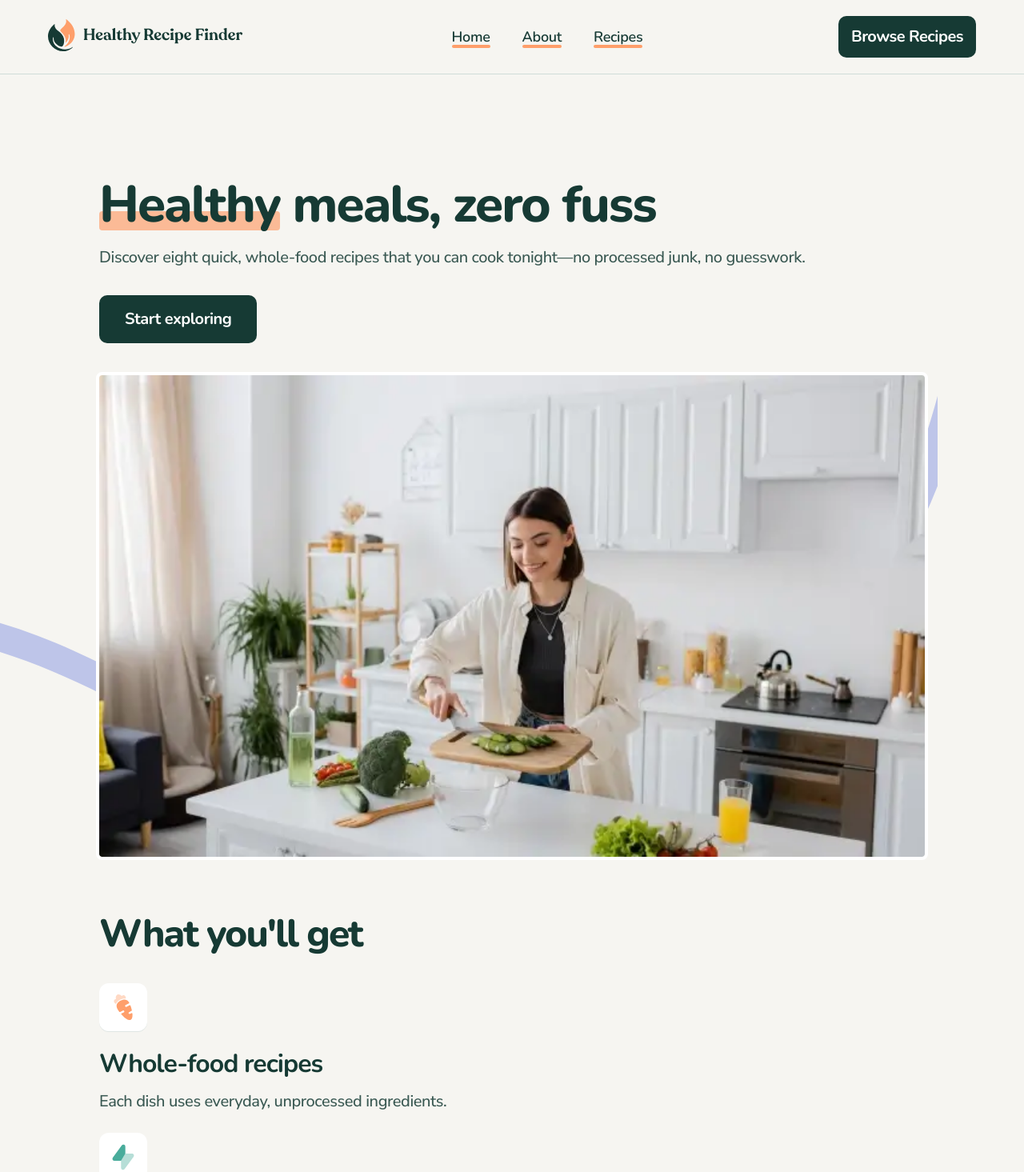
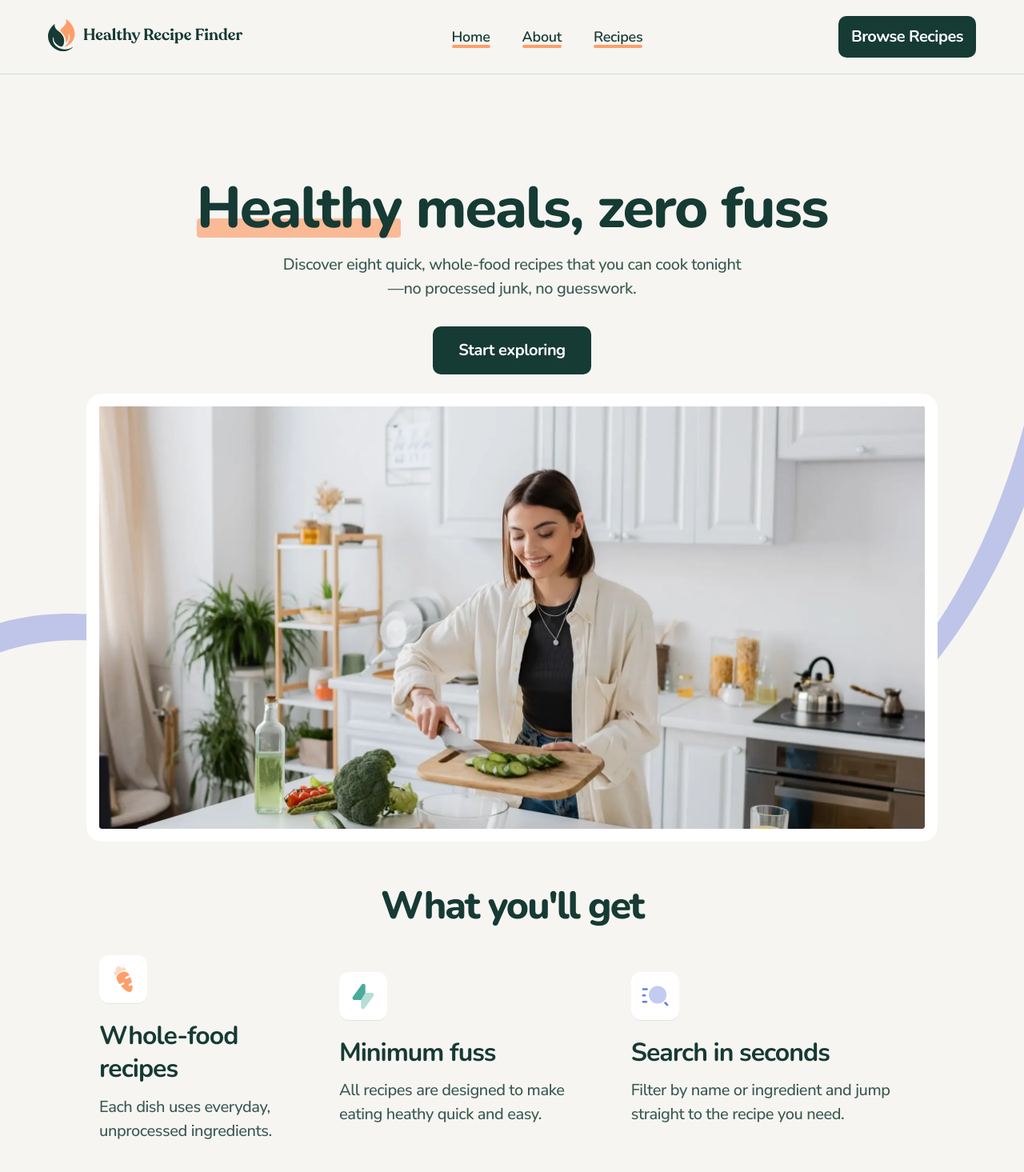
Before and after one commit to maishamir/recipe-finder, a React (Vite) app: page / in a window 1280 px wide. Shown: the top 1465 px of the page at 80% size. Built offline with nearby package versions, Linux system fonts and the light colour scheme.

Commit message:
style homepage for desktop

```diff
--- a/src/components/ReadyCTA/ReadyCTA.scss
+++ b/src/components/ReadyCTA/ReadyCTA.scss
@@ -8,6 +8,8 @@
     text-align: center;
     border-radius: 1rem;
     margin-top: 1rem;
+
+
 
     @include tablet {
         position: relative;
@@ -40,6 +42,10 @@
 
         }
 
+    }
+
+    @include desktop {
+        margin-top: 6rem;
     }
 
 
--- a/src/pages/Home/Home.jsx
+++ b/src/pages/Home/Home.jsx
@@ -1,5 +1,6 @@
 import React from 'react'
 import heroImg from "/assets/images/image-home-hero-small.webp";
+import heroImgLg from "/assets/images/image-home-hero-large.webp";
 import carrotIcon from "/assets/images/icon-whole-food-recipes.svg";
 import boltIcon from "/assets/images/icon-minimum-fuss.svg";
 import searchIcon from "/assets/images/icon-search-in-seconds.svg";
@@ -18,13 +19,20 @@ function Home() {
     return (
         <div className='home'>
             <section className='home__hero'>
+                <div className="home__hero-text">
                     <h1 className='home__hero-title'><span className="healthy">Healthy</span> meals, zero fuss</h1>
-                <p className='home__hero-subtitle'>Discover eight quick, whole-food recipes that you can cook tonight&mdash;no processed junk, no guesswork.</p>
+                    <p className='home__hero-subtitle home__hero-subtitle--mob'>Discover eight quick, whole-food recipes that you can cook tonight&mdash;no processed junk, no guesswork.</p>
+                    <p className='home__hero-subtitle home__hero-subtitle--dk'>Discover eight quick, whole-food recipes that you can cook tonight<br />&mdash;no processed junk, no guesswork.</p>
                     <button className='home__hero-cta' onClick={() => navigate("/recipes")}>Start exploring</button>
+                </div>
 
                 <div className="home__hero-img">
                     <img src={squiggle} className="squiggle" alt="" />
+
+                    <picture>
+                        <source media="(min-width: 1200px)" srcset={heroImgLg} />
                         <img src={heroImg} className='woman' alt="woman chopping vegetables and smiling" />
+                    </picture>
                 </div>
 
             </section>
@@ -64,11 +72,12 @@ function Home() {
             </section>
 
             <section className="home__real-life">
+                <div className="home__real-life-txt">
                     <h2 className='home__real-life-title'>Built for real life</h2>
                     <div className="home__real-life-desc">
                         <p>Cooking shouldn't be complicated. These recipes come in under <span className='half-hour'>30 minutes</span> of active time, fit busy schedules, and taste good enough to repeat.</p>
                         <p>Whether you're new to the kitchen or just need fresh ideas, we've got you covered.</p>
-                </div>
+                    </div></div>
 
 
                 <picture>
--- a/src/pages/Home/Home.scss
+++ b/src/pages/Home/Home.scss
@@ -3,8 +3,26 @@
 @use "../../styles/partials/mixins" as *;
 
 .home {
+    @include desktop {
+        position: relative;
+    }
     &__hero {
         margin-top: 3rem;
+
+        &-text {
+            @include desktop {
+                width: 50rem;
+                position: relative;
+                left: 50%;
+                transform: translateX(-50%);
+                text-align: center;
+                display: flex;
+                flex-direction: column;
+                align-items: center;
+
+            }
+
+        }
 
         &-title {
             @include tp2;
@@ -12,6 +30,10 @@
 
             @include tablet {
                 @include tp1-tab;
+            }
+
+            @include tablet {
+                @include tp-dk;
             }
         }
 
@@ -35,7 +57,20 @@
 
         &-subtitle {
             @include tp6;
-            margin-bottom: 2rem
+            margin-bottom: 2rem;
+
+            &--mob {
+                @include desktop {
+                    display: none;
+                }
+            }
+
+            &--dk {
+                display: none;
+                @include desktop {
+                    display: flex;
+                }
+            }
         }
 
         &-cta {
@@ -50,22 +85,29 @@
 
         &-img {
             position: relative;
-            // background-color: red;
+            background-color: red;
+            width: 100%;
 
             .squiggle {
                 position: absolute;
-                // left: -1rem;
-                // background-color: red;
-                height: 100%;
-                right: -1rem;
-                // object-position: ;
+                width: 100vw;
+                left: 50%;
+                transform: translate(-50%);
                 z-index: -1;
+
             }
 
             .woman {
                 width: 100%;
                 border-radius: 3.45px;
                 outline: 4px solid white;
+
+                @include desktop {
+                    height: 33rem;
+                    object-fit: cover;
+                    outline: 1rem solid white;
+                }
+
             }
         }
 
@@ -97,6 +139,10 @@
             @include tablet {
                 @include tp2-tab;
             }
+
+            @include desktop {
+                text-align: center;
+            }
         }
 
         &-list {
@@ -105,6 +151,13 @@
             display: flex;
             flex-direction: column;
             gap: 1.5rem;
+
+            @include desktop {
+                flex-direction: row;
+                gap: 2rem;
+                align-items: center;
+                justify-content: center;
+            }
         }
     }
 
@@ -136,6 +189,12 @@
 
     &__real-life {
         margin-top: 4rem;
+
+        @include desktop {
+            display: flex;
+            align-items: center;
+            gap: 3rem;
+        }
 
         .half-hour {
             font-weight: bold;
```
Lines whose indentation alone changed are shown as unchanged.
